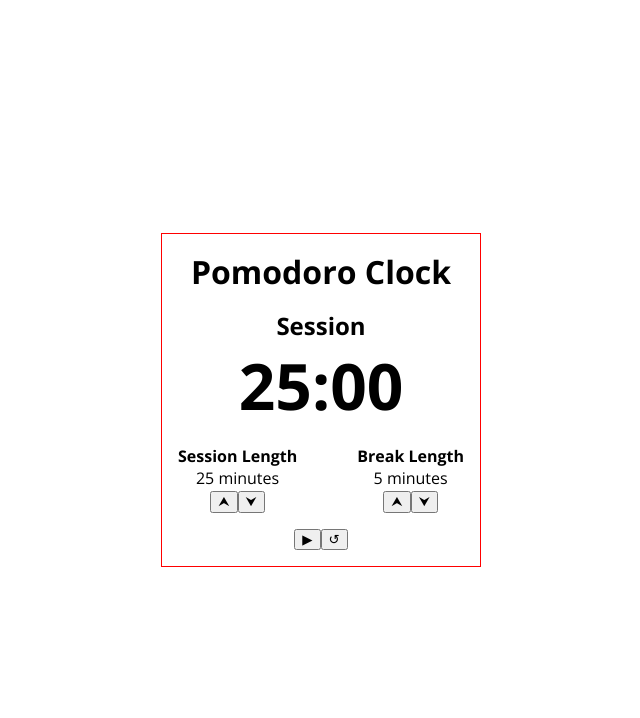
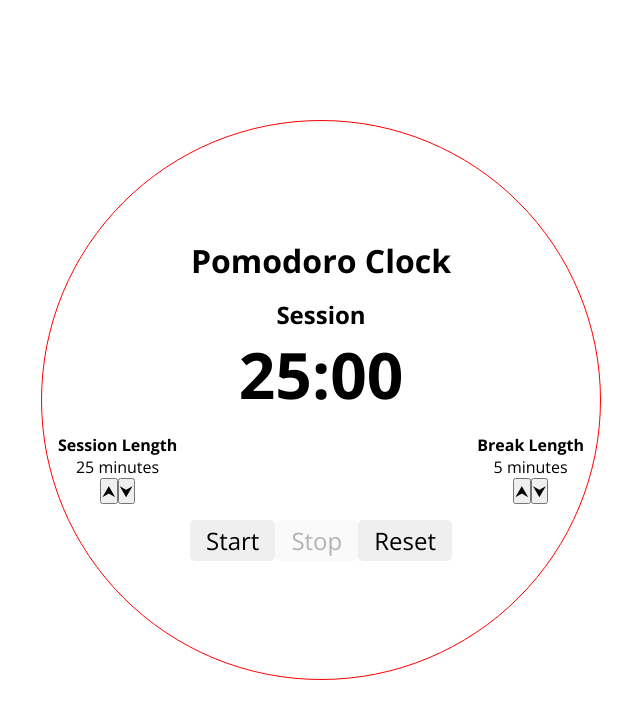
Before and after one commit to jpnws/pomodoro-clock, a React (Vite) app: page / in a window 1280 px wide. Shown: the top 718 px of the page, without its empty margins (319-959 px from the left). Built offline with nearby package versions, Linux system fonts and the light colour scheme.

Commit message:
Start making the buttons into their separate components and apply css modules.

```diff
--- a/src/App.css
+++ b/src/App.css
@@ -1,8 +1,13 @@
 .subroot-wrapper {
+  display: flex;
+  flex-direction: column;
+  justify-content: center;
   margin: 0 auto;
   border: 1px solid red;
+  border-radius: 50%;
   padding: 1em;
-  width: 20rem;
+  width: 35rem;
+  height: 35rem;
   color: #000000;
   text-align: center;
 }
--- a/src/App.jsx
+++ b/src/App.jsx
@@ -3,6 +3,9 @@ import { useState, useRef, useEffect } from "react";
 import beep from "./assets/beep.mp3";
 
 import "./App.css";
+import StartButton from "./StartButton/StartButton";
+import StopButton from "./StopButton/StopButton";
+import ResetButton from "./ResetButton/ResetButton";
 
 const initState = {
   breakLength: 5,
@@ -185,20 +188,17 @@ function App() {
         </div>
       </div>
       <div className="control-box">
-        <button
-          id="start_stop"
-          className="start-stop-btn"
-          onClick={handleStartStop}
-        >
-          {((info.sessionRunning || info.breakRunning) && "⏸") || "▶"}
-        </button>
-        <button
-          id="reset"
-          className="reset-btn"
-          onClick={handleReset}
-        >
-          ↺
-        </button>
+        <StartButton
+          sessionRunning={info.sessionRunning}
+          breakRunning={info.breakRunning}
+          handleStartStop={handleStartStop}
+        />
+        <StopButton
+          sessionRunning={info.sessionRunning}
+          breakRunning={info.breakRunning}
+          handleStartStop={handleStartStop}
+        />
+        <ResetButton handleReset={handleReset}>Reset</ResetButton>
       </div>
       <audio
         className="beep-audio"
--- /dev/null
+++ b/src/ResetButton/ResetButton.jsx
@@ -0,0 +1,18 @@
+import PropTypes from "prop-types";
+
+import styles from "./ResetButton.module.css";
+
+export default function ResetButton({ handleReset }) {
+  return (
+    <button
+      className={styles.resetButton}
+      onClick={handleReset}
+    >
+      Reset
+    </button>
+  );
+}
+
+ResetButton.propTypes = {
+  handleReset: PropTypes.func,
+};
--- /dev/null
+++ b/src/ResetButton/ResetButton.module.css
@@ -0,0 +1,7 @@
+.resetButton {
+  cursor: pointer;
+  border: 0;
+  border-radius: 5px;
+  padding: 0.25rem 1rem 0.25rem 1rem;
+  font-size: 1.5rem;
+}
--- /dev/null
+++ b/src/StartButton/StartButton.jsx
@@ -0,0 +1,29 @@
+import PropTypes from "prop-types";
+
+import styles from "./StartButton.module.css";
+
+export default function StartButton({
+  sessionRunning,
+  breakRunning,
+  handleStartStop,
+}) {
+  return (
+    <button
+      className={`${styles.startButton} ${
+        !sessionRunning && !breakRunning
+          ? styles.enabledCursor
+          : styles.disabledCursor
+      }`}
+      onClick={handleStartStop}
+      disabled={sessionRunning || breakRunning}
+    >
+      Start
+    </button>
+  );
+}
+
+StartButton.propTypes = {
+  sessionRunning: PropTypes.bool,
+  breakRunning: PropTypes.bool,
+  handleStartStop: PropTypes.func,
+};
--- /dev/null
+++ b/src/StartButton/StartButton.module.css
@@ -0,0 +1,14 @@
+.startButton {
+  border: 0;
+  border-radius: 5px;
+  padding: 0.25rem 1rem 0.25rem 1rem;
+  font-size: 1.5rem;
+}
+
+.enabledCursor {
+  cursor: pointer;
+}
+
+.disabledCursor {
+  cursor: not-allowed;
+}
--- /dev/null
+++ b/src/StopButton/StopButton.jsx
@@ -0,0 +1,29 @@
+import PropTypes from "prop-types";
+
+import styles from "./StopButton.module.css";
+
+export default function StopButton({
+  sessionRunning,
+  breakRunning,
+  handleStartStop,
+}) {
+  return (
+    <button
+      className={`${styles.stopButton} ${
+        !sessionRunning && !breakRunning
+          ? styles.disabledCursor
+          : styles.enabledCursor
+      }`}
+      onClick={handleStartStop}
+      disabled={!sessionRunning && !breakRunning}
+    >
+      Stop
+    </button>
+  );
+}
+
+StopButton.propTypes = {
+  sessionRunning: PropTypes.bool,
+  breakRunning: PropTypes.bool,
+  handleStartStop: PropTypes.func,
+};
--- /dev/null
+++ b/src/StopButton/StopButton.module.css
@@ -0,0 +1,14 @@
+.stopButton {
+  border: 0;
+  border-radius: 5px;
+  padding: 0.25rem 1rem 0.25rem 1rem;
+  font-size: 1.5rem;
+}
+
+.disabledCursor {
+  cursor: not-allowed;
+}
+
+.enabledCursor {
+  cursor: pointer;
+}
--- a/src/index.css
+++ b/src/index.css
@@ -4,15 +4,66 @@
   box-sizing: border-box;
 }
 
+* {
+  margin: 0;
+  padding: 0;
+  font: inherit;
+}
+
+html {
+  hanging-punctuation: first last;
+}
+
 body {
-  margin: 0;
+  -webkit-font-smoothing: antialiased;
+  min-height: 100vh;
   font-family: "Open Sans", sans-serif;
+}
+
+img,
+picture,
+video,
+canvas,
+svg {
+  display: block;
+  max-width: 100%;
+}
+
+input,
+button,
+textarea,
+select {
+  font: inherit;
+}
+
+h1,
+h2,
+h3,
+h4,
+h5,
+h6 {
+  text-wrap: balance;
+}
+
+p {
+  text-wrap: pretty;
+}
+
+@media (prefers-reduced-motion: no-preference) {
+  :has(:target) {
+    scroll-behavior: smooth;
+    scroll-padding-top: 1rem;
+  }
+}
+
+#root,
+#__next {
+  isolation: isolate;
 }
 
 #root {
   display: flex;
   align-items: center;
-  /* background-color: hsl(0, 45%, 51%); */
   padding: 1em;
   height: 100vh;
 }
```
